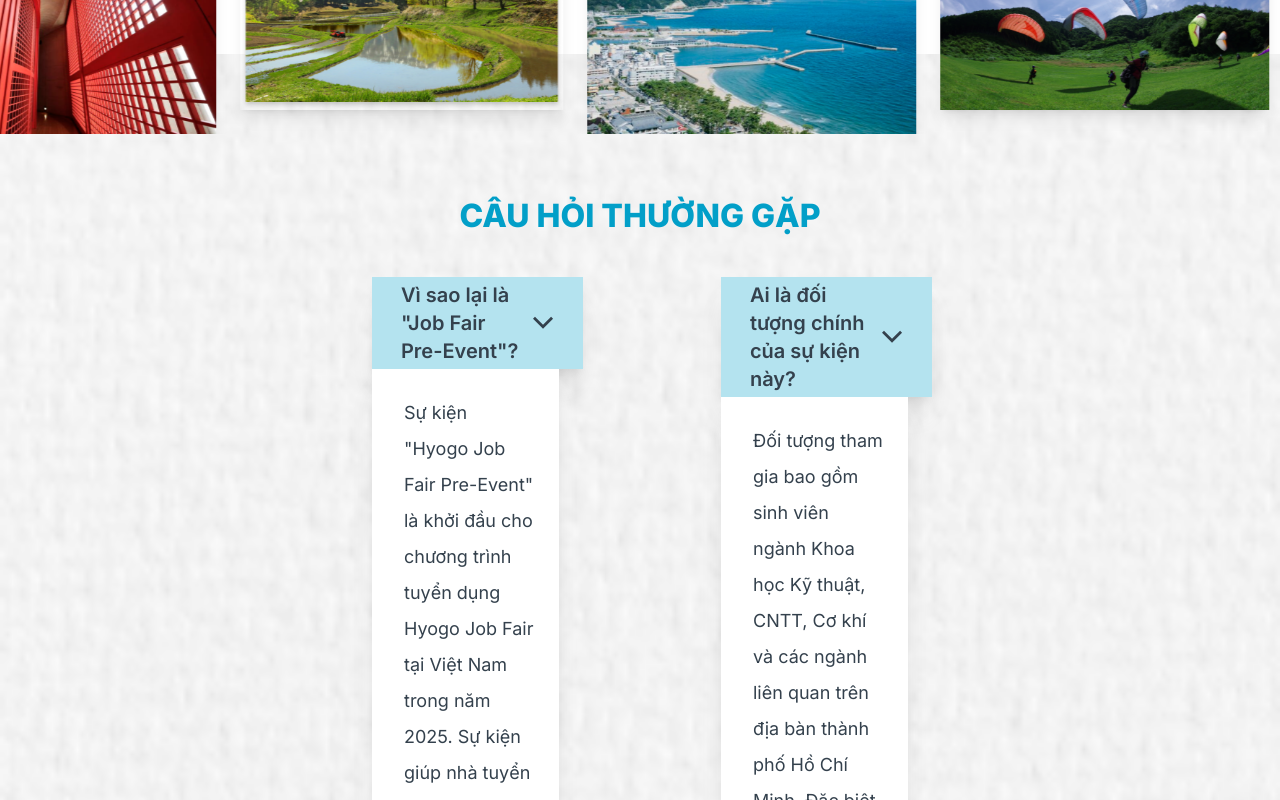
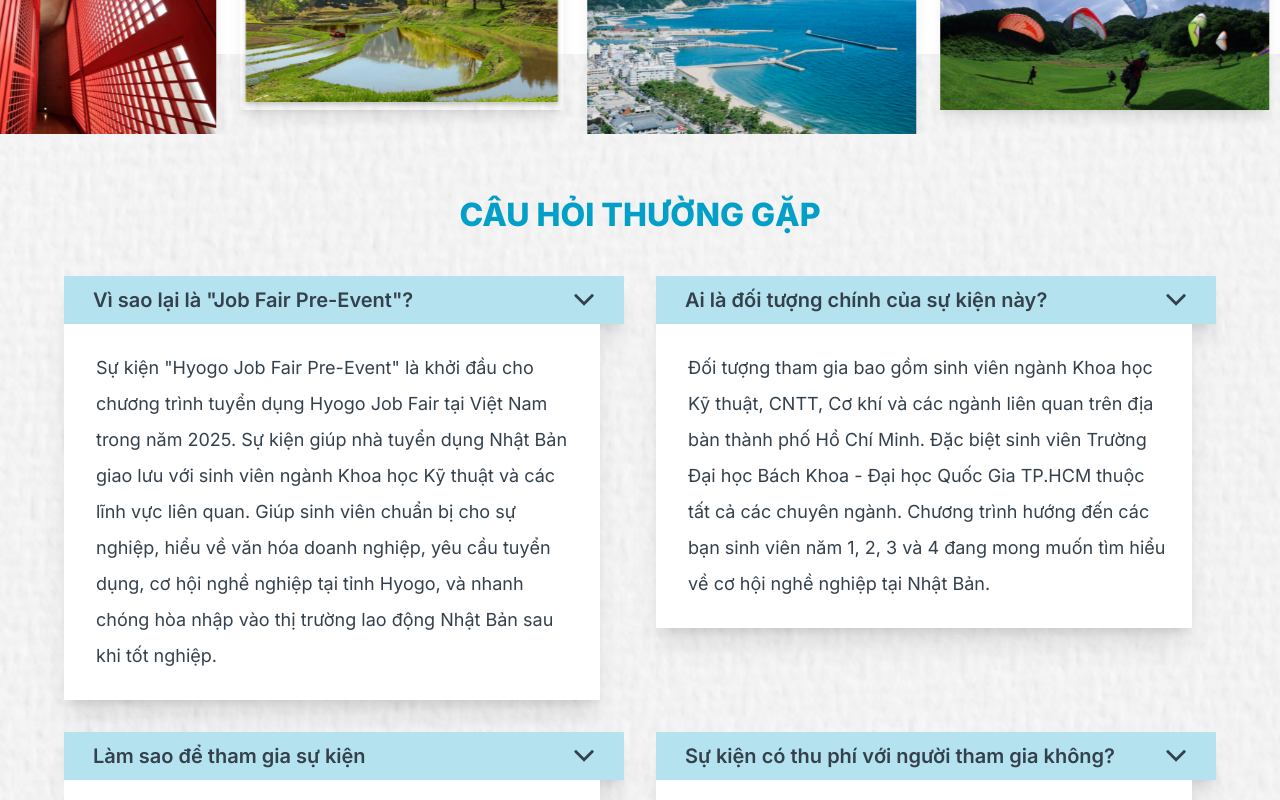
Before and after one commit to qt-anhhuy/Hyogo-Landing-Page, a Next.js app: page / in a window 1280 px wide. Shown: the part 10480-11280 px from the top of the page. Built offline with nearby package versions, Linux system fonts and the light colour scheme.

Commit message:
Fix responsive on section question

```diff
--- a/src/components/SecQuestion/SecQuestion.tsx
+++ b/src/components/SecQuestion/SecQuestion.tsx
@@ -31,9 +31,9 @@ const SecQuestion = () => {
     },
   ];
   return (
-    <div className="pb-[3.18rem] pt-[3.56rem]">
+    <div className="py-8 md:py-12 lg:py-14 px-4 md:px-8 lg:px-16">
       <SecTitle title="Câu hỏi thường gặp" />
-      <div className="pl-[23.25rem] pr-[21.75rem] pt-9  grid grid-cols-2 gap-y-9 gap-x-[8.625rem] items-start">
+      <div className="mt-6 md:mt-9 grid grid-cols-1 md:grid-cols-2 gap-4 md:gap-6 lg:gap-8 max-w-7xl mx-auto">
         {questionList.map((item, index) => (
           <QuestionBox key={index} title={item.title} text={item.text} />
         ))}
```
